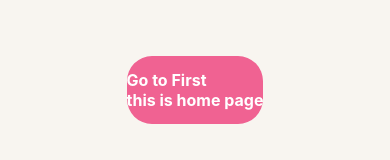
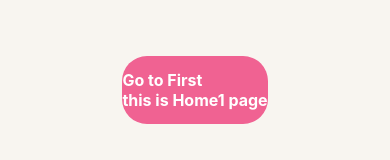
Before and after one commit to KarmaCummunity/MVP, a React Native app: screen /Home in a window 390 px wide. Shown: the part 331-491 px from the top of the page. Built offline with nearby package versions, Linux system fonts and the light colour scheme.

Commit message:
use bubble but not work

```diff
--- a/navigations/MainNavigator.tsx
+++ b/navigations/MainNavigator.tsx
@@ -2,7 +2,7 @@ import FirstScreen from "../screens/FirstScreen";
 import LoginScreen from "../screens/LoginScreen";
 import { createStackNavigator } from "@react-navigation/stack";
 import HomeStack from "./HomeStack";
-import InactiveScreen from "../screens/InactiveScreen"; // ודא שהנתיב נכון
+import InactiveScreen from "../screens/InactiveScreen";
 
 const Stack = createStackNavigator();
 
--- a/package.json
+++ b/package.json
@@ -24,6 +24,7 @@
     "react-dom": "19.0.0",
     "react-native": "0.79.2",
     "react-native-gesture-handler": "~2.24.0",
+    "react-native-reanimated": "^3.18.0",
     "react-native-safe-area-context": "5.4.0",
     "react-native-screens": "~4.10.0",
     "react-native-vector-icons": "^10.0.0",
--- a/screens/HomeScreen.tsx
+++ b/screens/HomeScreen.tsx
@@ -1,8 +1,9 @@
-import styles from "../navigations/styles";
+import styles from '../navigations/styles';
 import TopBarNavigator from "../navigations/TopBarNavigator";
 import { SafeAreaView } from "react-native-safe-area-context";
 import { NavigationProp, ParamListBase } from "@react-navigation/native";
 import { View, TouchableOpacity, Text } from "react-native";
+
 
 export default function HomeScreen({ navigation }: { navigation: NavigationProp<ParamListBase> }) {
   return (
@@ -10,13 +11,293 @@ export default function HomeScreen({ navigation }: { navigation: NavigationProp<
       <View style={styles.content}>
         <TouchableOpacity
           onPress={() => navigation.navigate("FirstScreen")}
-          style={styles.button} >
+          style={styles.button}>
 
           <Text style={styles.buttonText}>
-            {"Go to First\nthis is home page"}
+            {"Go to First\nthis is Home1 page"}
           </Text>
         </TouchableOpacity>
       </View>
     </SafeAreaView>
   );
 }
+
+// import React, { useState } from "react";
+// import { View, Text, StyleSheet, Dimensions, TouchableWithoutFeedback } from "react-native";
+// import Animated, {
+//   useSharedValue,
+//   useAnimatedStyle,
+//   withRepeat,
+//   withTiming,
+// } from "react-native-reanimated";
+
+// const { width, height } = Dimensions.get("window");
+
+// const NUM_BUBBLES = 35;
+// const NUM_BACKGROUND_BUBBLES = 200; // Increased to fill the screen more
+// const MIN_SIZE = 30;
+// const MAX_SIZE = 100;
+// const MIN_NUMBER = 1;
+// const MAX_NUMBER = 100000;
+
+// const numberToWords = (num) => {
+//   const units = ["", "אחת", "שתיים", "שלוש", "ארבע", "חמש", "שש", "שבע", "שמונה", "תשע"];
+//   const tens = ["", "עשר", "עשרים", "שלושים", "ארבעים", "חמישים", "שישים", "שבעים", "שמונים", "תשעים"];
+//   const teens = ["עשר", "אחת עשרה", "שתים עשרה", "שלוש עשרה", "ארבע עשרה", "חמש עשרה", "שש עשרה", "שבע עשרה", "שמונה עשרה", "תשע עשרה"];
+
+//   if (num === 0) return "אפס";
+
+//   let result = "";
+
+//   const addPart = (n, word) => {
+//     if (n > 0) result += `${numberToWords(n)} ${word} `;
+//   };
+
+//   if (num >= 1000) {
+//     const thousands = Math.floor(num / 1000);
+//     result += thousands === 1 ? "אלף " : numberToWords(thousands) + " אלפים ";
+//     num %= 1000;
+//   }
+
+//   if (num >= 100) {
+//     const hundreds = Math.floor(num / 100);
+//     result += hundreds === 1 ? "מאה " : numberToWords(hundreds) + " מאות ";
+//     num %= 100;
+//   }
+
+//   if (num >= 20) {
+//     const t = Math.floor(num / 10);
+//     const u = num % 10;
+//     result += tens[t];
+//     if (u > 0) result += ` ו${units[u]}`;
+//   } else if (num >= 10) {
+//     result += teens[num - 10];
+//   } else if (num > 0) {
+//     result += units[num];
+//   }
+
+//   return result.trim();
+// };
+
+// const scaleNumberToSize = (num) => {
+//   return (
+//     MIN_SIZE +
+//     ((num - MIN_NUMBER) / (MAX_NUMBER - MIN_NUMBER)) * (MAX_SIZE - MIN_SIZE)
+//   );
+// };
+
+// const isOverlapping = (x, y, size, bubbles) => {
+//   for (const b of bubbles) {
+//     const dx = b.x - x;
+//     const dy = b.y - y;
+//     const distance = Math.sqrt(dx * dx + dy * dy);
+//     // Reduced overlap threshold to allow for more bubbles, especially background ones
+//     if (distance < (b.size + size) / 2.5) {
+//       return true;
+//     }
+//   }
+//   return false;
+// };
+
+// const generateBubbles = () => {
+//   const bubbles = [];
+//   let attempts = 0;
+
+//   // First, generate background bubbles
+//   while (bubbles.length < NUM_BACKGROUND_BUBBLES && attempts < 2000) {
+//     const size = 20 + Math.random() * 80; // Larger range for background bubble sizes
+//         // --- שינוי בנקודה זו: הרחבת טווח המיקום האקראי ---
+//     const x = Math.random() * (width + size) - size / 2;
+//     const y = Math.random() * (height + size) - size / 2;
+//     const directionX = Math.random() > 0.5 ? 1 : -1;
+//     const directionY = Math.random() > 0.5 ? 1 : -1;
+//     const delay = Math.random() * 1000;
+
+//       bubbles.push({
+//         id: `bg-${bubbles.length}`,
+//         size,
+//         x,
+//         y,
+//         value: null,
+//         name: null,
+//         directionX,
+//         directionY,
+//         delay,
+//         isBackground: true,
+//       });
+//     attempts++;
+//   }
+
+//   // Reset attempts for main bubbles
+//   attempts = 0;
+//   const mainBubbles = [];
+
+//   // Then, generate main bubbles (on top)
+//   while (mainBubbles.length < NUM_BUBBLES && attempts < 2000) {
+//     const value = Math.floor(Math.random() * MAX_NUMBER) + 1;
+//     const size = scaleNumberToSize(value);
+//     const x = Math.random() * (width - size);
+//     const y = Math.random() * (height - size);
+//     const directionX = Math.random() > 0.5 ? 1 : -1;
+//     const directionY = Math.random() > 0.5 ? 1 : -1;
+//     const delay = Math.random() * 1000;
+//     const name = numberToWords(value);
+
+//     // Check overlap only with other main bubbles for placement
+//     if (!isOverlapping(x, y, size, mainBubbles)) {
+//       mainBubbles.push({
+//         id: `main-${mainBubbles.length}`,
+//         size,
+//         x,
+//         y,
+//         value,
+//         name,
+//         directionX,
+//         directionY,
+//         delay,
+//         isBackground: false,
+//       });
+//     }
+
+//     attempts++;
+//   }
+
+//   // Combine background and main bubbles, ensuring main bubbles are rendered last (on top)
+//   return [...bubbles, ...mainBubbles];
+// };
+
+// const BubblesScreen = () => {
+//   const bubbles = React.useMemo(generateBubbles, []);
+
+//   return (
+//     <View style={styles.container}>
+//       {bubbles.map((bubble) => (
+//         <AnimatedBubble key={bubble.id} {...bubble} />
+//       ))}
+//     </View>
+//   );
+// };
+
+// const AnimatedBubble = ({ size, x, y, value, name, directionX, directionY, delay, isBackground }) => {
+//   const offset = useSharedValue(0);
+//   const opacity = useSharedValue(isBackground ? 0.2 : 1);
+//   const scale = useSharedValue(1);
+//   const [isSelected, setIsSelected] = useState(false);
+
+//   React.useEffect(() => {
+//     offset.value = withRepeat(
+//       withTiming(1, {
+//         duration: 4000 + Math.random() * 2000,
+//         delay,
+//       }),
+//       -1,
+//       true
+//     );
+//   }, []);
+
+//  const handlePress = () => {
+//     if (isBackground) return;
+
+//     const newSelectedState = !isSelected;
+//     setIsSelected(newSelectedState);
+
+//     // אנימציה של שקיפות וקנה מידה
+//     opacity.value = withTiming(newSelectedState ? 1 : 0.7, { duration: 200 }); // שקיפות 1 (אטום) כשהיא נבחרת
+//     scale.value = withSpring(newSelectedState ? 1.1 : 1);
+//   };
+
+//   const animatedStyle = useAnimatedStyle(() => {
+//     const dx = Math.sin(offset.value * Math.PI * 2) * (isBackground ? 8 : 5) * directionX; // Slightly more movement for background bubbles
+//     const dy = Math.cos(offset.value * Math.PI * 2) * (isBackground ? 8 : 5) * directionY; // Slightly more movement for background bubbles
+//     return {
+//       transform: [{ translateX: x + 0.5*dx }, { translateY: y + 0.5*dy }],
+//             // opacity: opacity.value, // <-- הוספת opacity לאנימציה
+//       backgroundColor: isBackground
+//         ? "rgba(0, 230, 255, 0.2)" // צבע רקע לבועות רקע
+//         : isSelected // אם הבועה נבחרה
+//           ? "rgba(0, 100, 250, 1)" // ירוק זוהר ואטום
+//           : "rgba(173, 216, 255, 0.35)", // כחול בהיר ושקוף כשהיא לא נבחרת
+//       borderColor: isBackground
+//         ? "rgba(255, 255, 255, 0.5)" // גבול לבועות רקע
+//         : isSelected
+//           ? "rgba(50, 205, 50, 1)" // גבול ירוק כהה יותר כשהיא נבחרת
+//           : "rgba(255, 255, 255, 0.9)", // גבול לבועות רגילות
+//     };
+//   });
+
+//   const fontSize = Math.max(8, size / 6);
+//   const nameSize = Math.max(6, size / 8);
+
+//   return (
+//         <TouchableWithoutFeedback onPress={handlePress}>
+//     <Animated.View
+//       style={[
+//         styles.bubble,
+//         {
+//           width: size,
+//           height: size,
+//           borderRadius: size / 2,
+//           // Background bubbles have lower opacity and different color
+//           backgroundColor: isBackground ? "rgba(200, 230, 255, 0.2)" : "rgba(173, 216, 255, 0.35)",
+//           borderColor: isBackground ? "rgba(255, 255, 255, 0.5)" : "rgba(255, 255, 255, 0.9)",
+//           zIndex: isBackground ? 0 : 1, // Ensure main bubbles are on top
+//         },
+//         animatedStyle,
+//       ]}
+//     >
+//       {!isBackground && (
+//         <View style={styles.textContainer}>
+//           <Text style={[styles.bubbleText, { fontSize }]} numberOfLines={1} adjustsFontSizeToFit>
+//             {value.toLocaleString()}
+//           </Text>
+//           <Text
+//             style={[styles.bubbleName, { fontSize: nameSize }]}
+//             numberOfLines={2}
+//             adjustsFontSizeToFit
+//           >
+//             {name}
+//           </Text>
+//         </View>
+//       )}
+//     </Animated.View>
+//         </TouchableWithoutFeedback>
+
+//   );
+// };
+
+// const styles = StyleSheet.create({
+//   container: {
+//     flex: 1,
+//     backgroundColor: "#e6f7ff",
+//   },
+//   bubble: {
+//     position: "absolute",
+//     borderWidth: 1,
+//     shadowColor: "#ffffff",
+//     shadowOpacity: 0.3,
+//     shadowOffset: { width: -1, height: -1 },
+//     shadowRadius: 3,
+//     justifyContent: "center",
+//     alignItems: "center",
+//     padding: 2,
+//   },
+//   textContainer: {
+//     alignItems: "center",
+//     justifyContent: "center",
+//     paddingHorizontal: 2,
+//   },
+//   bubbleText: {
+//     color: "#0",
+//     fontWeight: "bold",
+//     textAlign: "center",
+//     opacity: 0.7,
+//   },
+//   bubbleName: {
+//     color: "#0",
+//     textAlign: "center",
+//     opacity: 0.5,
+//     lineHeight: 10,
+//   },
+// });
+
+// export default BubblesScreen;
```
